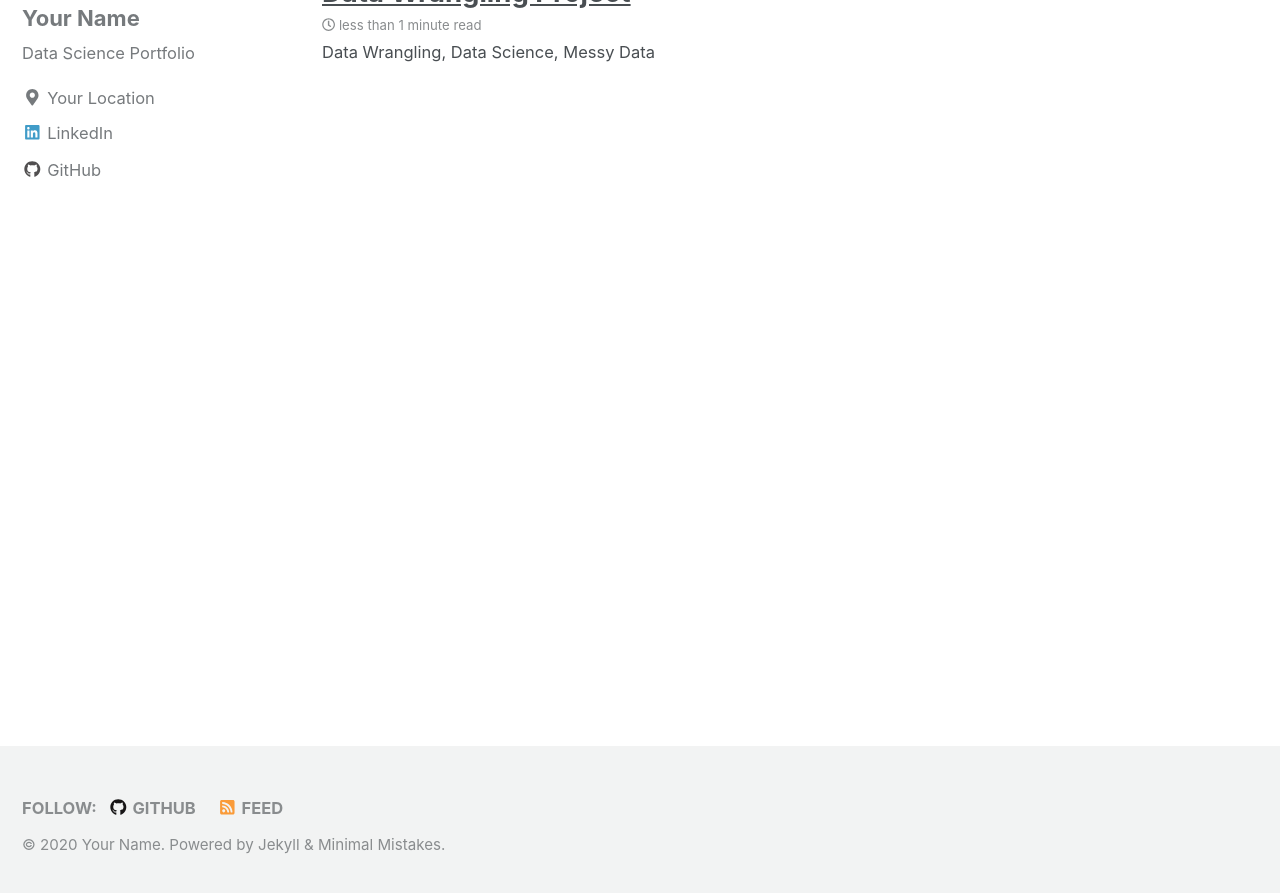
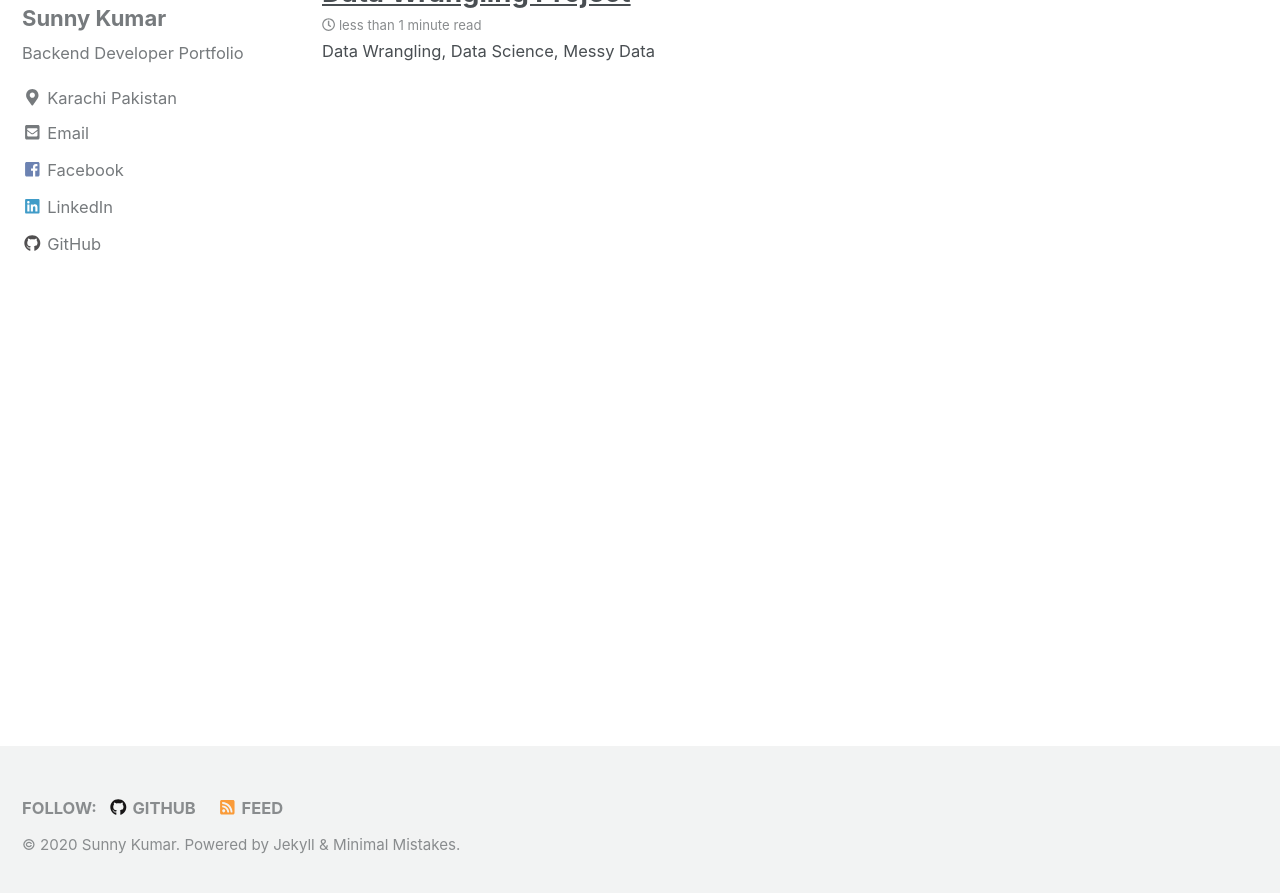
Before and after one commit to SunnyKumar2213/sunnykumar.github.com, a Jekyll site: the page built from index.html, in a window 1280 px wide and 900 px high, scrolled down 760 px. Shown: the top 893 px of the window. Built offline with Jekyll 4.4.1, drawn with Linux system fonts in a browser that asks for light colours; nearby versions of some CDN libraries; the list of posts is cut into pages by our own code.

Commit message:
change in info

```diff
--- a/_config.yml
+++ b/_config.yml
@@ -9,10 +9,10 @@ minimal_mistakes_skin    : "default" # "air", "aqua", "contrast", "dark", "dirt"
 
 # Site Settings
 locale                   : "en-US"
-title                    : "Your Name"
+title                    : "Sunny Kumar"
 title_separator          : "-"
-name                     : "Your Name"
-description              : "Data Science Portfolio"
+name                     : "Sunny Kumar"
+description              : "Backend Developer"
 url                      : # the base hostname & protocol for your site e.g. "https://mmistakes.github.io"
 baseurl                  : # the subpath of your site, e.g. "/blog"
 repository               : # GitHub username/repo-name e.g. "mmistakes/minimal-mistakes"
@@ -84,26 +84,26 @@ analytics:
 
 # Site Author
 author:
-  name             : "Your Name"
+  name             : "Sunny Kumar"
   avatar           : "/images/bio-pic-2.jpg" # path of avatar image, e.g. "/assets/images/bio-photo.jpg"
-  bio              : "Data Science Portfolio"
-  location         : "Your Location"
-  email            :
+  bio              : "Backend Developer Portfolio"
+  location         : "Karachi Pakistan"
+  email            : "mailto:k122213@nu.edu.pk"
   uri              :
   home             : # null (default), "absolute or relative url to link to author home"
   bitbucket        :
   codepen          :
   dribbble         :
   flickr           :
-  facebook         :
+  facebook         : "https://www.facebook.com/Sunny.A.Lalwani/"
   foursquare       :
-  github           : "Your Github"
+  github           : "sunnykumar2213"
   gitlab           :
   google_plus      :
   keybase          :
   instagram        :
   lastfm           :
-  linkedin         : "dataoptimal" # "john-doe-12345678" (the last part of your profile url, e.g. https://www.linkedin.com/in/john-doe-12345678)
+  linkedin         : "www.linkedin.com/in/sunykumar" # "john-doe-12345678" (the last part of your profile url, e.g. https://www.linkedin.com/in/john-doe-12345678)
   pinterest        :
   soundcloud       :
   stackoverflow    : # "123456/username" (the last part of your profile url, e.g. https://stackoverflow.com/users/123456/username)
```
